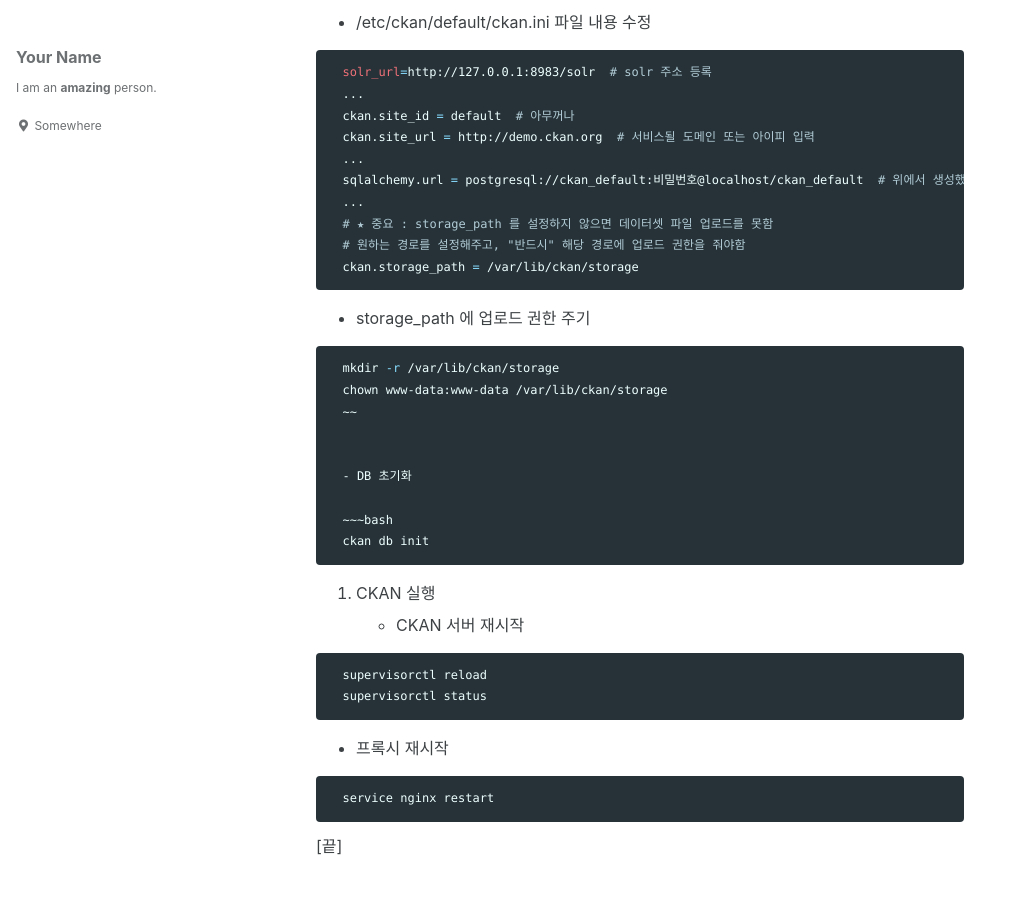
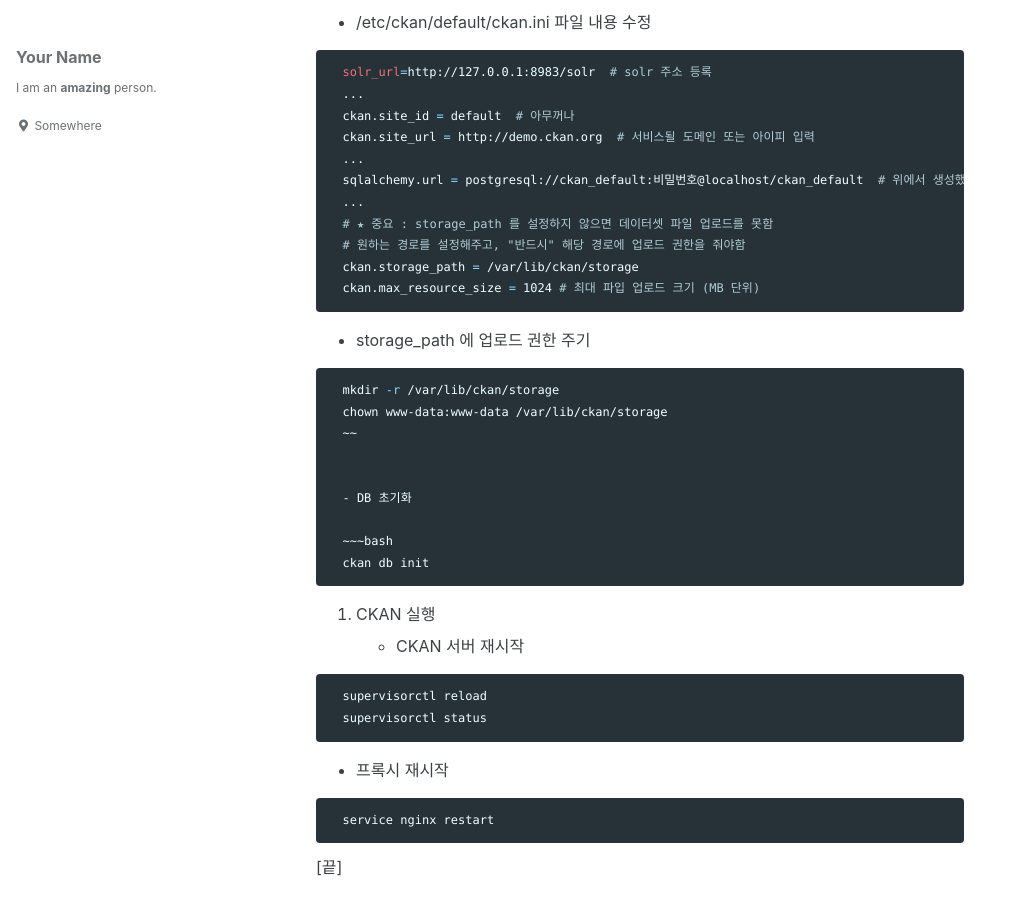
Before and after one commit to copper-light/ghhdh.github.io, a Jekyll site: the page built from _posts/2020-08-11-CKAN 구축.md, in a window 1280 px wide and 900 px high, scrolled down 3446 px. Shown: the whole window, without its empty margins (0-1011 px from the left). Built offline with Jekyll 4.4.1, drawn with Linux system fonts in a browser that asks for light colours; cached includes are drawn as plain includes.

Commit message:
Update 2020-08-11-CKAN 구축.md

```diff
--- a/_posts/2020-08-11-CKAN 구축.md
+++ b/_posts/2020-08-11-CKAN 구축.md
@@ -156,6 +156,7 @@ sudo ln -s /usr/lib/ckan/default/src/ckan/ckan/config/solr/schema.xml /etc/solr/
   # ★ 중요 : storage_path 를 설정하지 않으면 데이터셋 파일 업로드를 못함
   # 원하는 경로를 설정해주고, "반드시" 해당 경로에 업로드 권한을 줘야함
   ckan.storage_path = /var/lib/ckan/storage
+  ckan.max_resource_size = 1024 # 최대 파입 업로드 크기 (MB 단위)
   ~~~
 
   - storage_path 에 업로드 권한 주기
```
